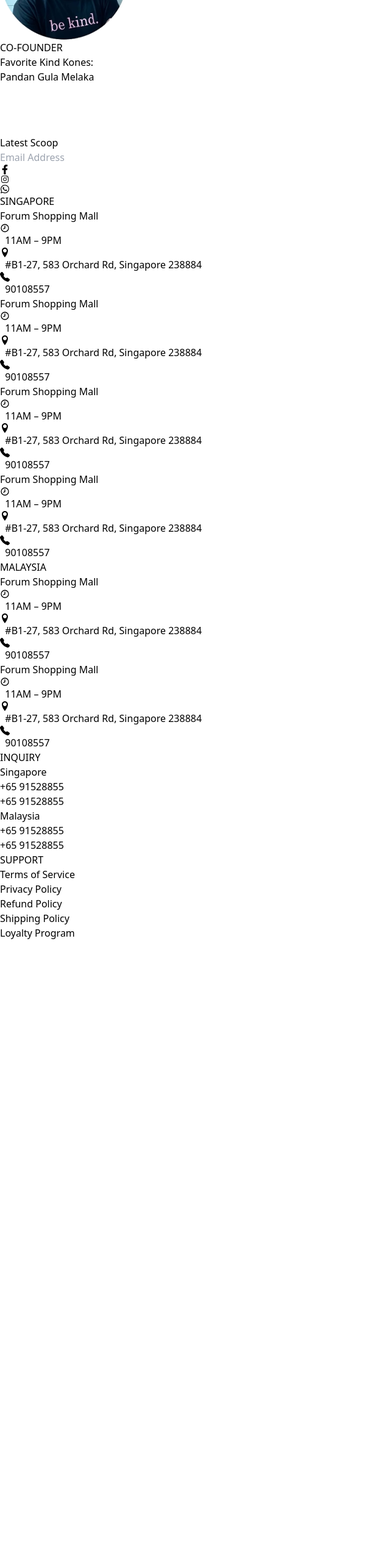
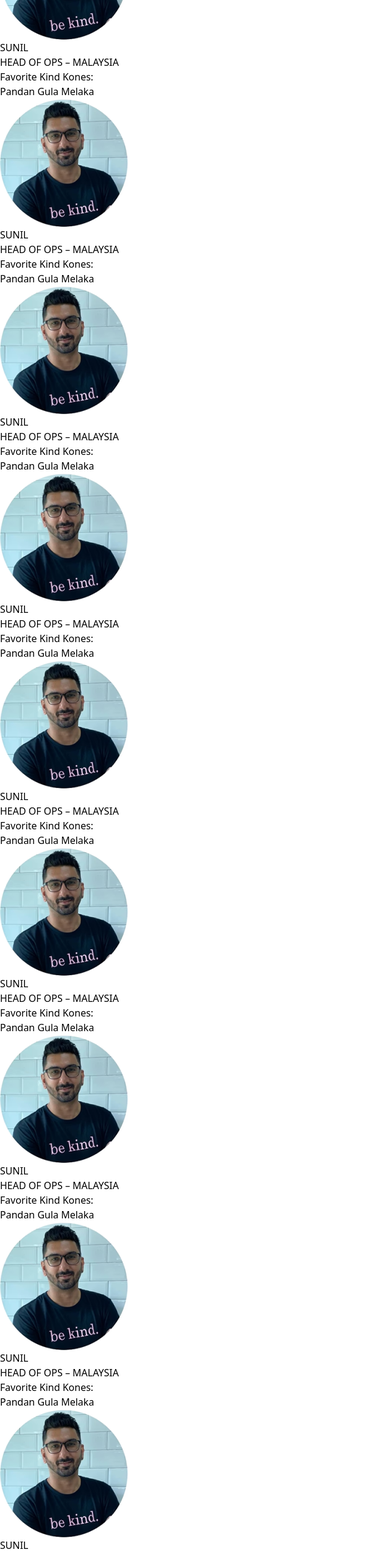
Before and after one commit to Junayed5/Ice-cream, a React (Vite) app: page /about in a window 1280 px wide. Shown: the part 1755-4305 px from the top of the page at 61% size, without its empty margins (0-640 px from the left). Before the commit the page ends 3297 px from the top, so only its background shows below. Built offline with nearby package versions, Linux system fonts and the light colour scheme.

Commit message:
shop section working

```diff
--- a/src/layout/Navbar.jsx
+++ b/src/layout/Navbar.jsx
@@ -30,12 +30,12 @@ const Navbar = () => {
                 >
                   About
                 </Link>
-                <a
-                  href="#skills"
+                <Link
+                  to="/shop"
                   className="text-[#FFFFFF] px-3 py-2 rounded-md"
                 >
                   Shop
-                </a>
+                </Link>
                 <a
                   href="#projects"
                   className="text-[#FFFFFF] px-3 py-2 rounded-md"
--- a/src/pages/About.jsx
+++ b/src/pages/About.jsx
@@ -33,20 +33,88 @@ const About = () => {
       </div>
 
       <div>
-        <div>
-          <h2 className="font-bold text-2xl text-center">OUR TEAM</h2>
+        <div className=" text-center">
+          <h2 className="font-bold text-2xl">OUR TEAM</h2>
           <p className="border-b-2 w-20 mx-auto border-black py-1"></p>
 
-          <p>
+          <p className="mt-10" >
             “If you take out the team in teamwork, it’s just work. Now who wants
             that?”
-          </p>
-          <p>– Matthew Woodring Stover –</p>
+          </p >
+          <p className="mt-8">– Matthew Woodring Stover –</p>
         </div>
-        <div>
-          <div className=" ">
-            <img src="person.png" alt="" />
-            <p className="text-xl font-semibold"> CO-FOUNDER</p>
+        <div className="flex max-w-[1440px] justify-center mx-auto">
+          <div className="w-60 mx-9 mt-10 text-center ">
+            <img className="mx-auto" src="person.png" alt="" />
+            <p className="text-xl font-semibold mt-5">SUNIL</p>
+            <p className="text-lg text-[#333333] ">HEAD OF OPS – MALAYSIA</p>
+            <p className="text-sm text-[#979797] ">Favorite Kind Kones:</p>
+            <p className="text-sm text-[#979797] ">Pandan Gula Melaka</p>
+          </div>
+          <div className="w-60 mx-9 mt-10 text-center ">
+            <img className="mx-auto" src="person.png" alt="" />
+            <p className="text-xl font-semibold mt-5">SUNIL</p>
+            <p className="text-lg text-[#333333] ">HEAD OF OPS – MALAYSIA</p>
+            <p className="text-sm text-[#979797] ">Favorite Kind Kones:</p>
+            <p className="text-sm text-[#979797] ">Pandan Gula Melaka</p>
+          </div>
+        </div>
+        <div className="flex max-w-[1440px] justify-center mx-auto">
+          <div className="w-60 mx-9 mt-10 text-center ">
+            <img className="mx-auto" src="person.png" alt="" />
+            <p className="text-xl font-semibold mt-5">SUNIL</p>
+            <p className="text-lg text-[#333333] ">HEAD OF OPS – MALAYSIA</p>
+            <p className="text-sm text-[#979797] ">Favorite Kind Kones:</p>
+            <p className="text-sm text-[#979797] ">Pandan Gula Melaka</p>
+          </div>
+          <div className="w-60 mx-9 mt-10 text-center ">
+            <img className="mx-auto" src="person.png" alt="" />
+            <p className="text-xl font-semibold mt-5">SUNIL</p>
+            <p className="text-lg text-[#333333] ">HEAD OF OPS – MALAYSIA</p>
+            <p className="text-sm text-[#979797] ">Favorite Kind Kones:</p>
+            <p className="text-sm text-[#979797] ">Pandan Gula Melaka</p>
+          </div>
+          <div className="w-60 mx-9 mt-10 text-center ">
+            <img className="mx-auto" src="person.png" alt="" />
+            <p className="text-xl font-semibold mt-5">SUNIL</p>
+            <p className="text-lg text-[#333333] ">HEAD OF OPS – MALAYSIA</p>
+            <p className="text-sm text-[#979797] ">Favorite Kind Kones:</p>
+            <p className="text-sm text-[#979797] ">Pandan Gula Melaka</p>
+          </div>
+          <div className="w-60 mx-9 mt-10 text-center ">
+            <img className="mx-auto" src="person.png" alt="" />
+            <p className="text-xl font-semibold mt-5">SUNIL</p>
+            <p className="text-lg text-[#333333] ">HEAD OF OPS – MALAYSIA</p>
+            <p className="text-sm text-[#979797] ">Favorite Kind Kones:</p>
+            <p className="text-sm text-[#979797] ">Pandan Gula Melaka</p>
+          </div>
+        </div>
+        <div className="flex max-w-[1440px] justify-center mx-auto">
+          <div className="w-60 mx-9 mt-10 text-center ">
+            <img className="mx-auto" src="person.png" alt="" />
+            <p className="text-xl font-semibold mt-5">SUNIL</p>
+            <p className="text-lg text-[#333333] ">HEAD OF OPS – MALAYSIA</p>
+            <p className="text-sm text-[#979797] ">Favorite Kind Kones:</p>
+            <p className="text-sm text-[#979797] ">Pandan Gula Melaka</p>
+          </div>
+          <div className="w-60 mx-9 mt-10 text-center ">
+            <img className="mx-auto" src="person.png" alt="" />
+            <p className="text-xl font-semibold mt-5">SUNIL</p>
+            <p className="text-lg text-[#333333] ">HEAD OF OPS – MALAYSIA</p>
+            <p className="text-sm text-[#979797] ">Favorite Kind Kones:</p>
+            <p className="text-sm text-[#979797] ">Pandan Gula Melaka</p>
+          </div>
+          <div className="w-60 mx-9 mt-10 text-center ">
+            <img className="mx-auto" src="person.png" alt="" />
+            <p className="text-xl font-semibold mt-5">SUNIL</p>
+            <p className="text-lg text-[#333333] ">HEAD OF OPS – MALAYSIA</p>
+            <p className="text-sm text-[#979797] ">Favorite Kind Kones:</p>
+            <p className="text-sm text-[#979797] ">Pandan Gula Melaka</p>
+          </div>
+          <div className="w-60 mx-9 mt-10 text-center ">
+            <img className="mx-auto" src="person.png" alt="" />
+            <p className="text-xl font-semibold mt-5">SUNIL</p>
+            <p className="text-lg text-[#333333] ">HEAD OF OPS – MALAYSIA</p>
             <p className="text-sm text-[#979797] ">Favorite Kind Kones:</p>
             <p className="text-sm text-[#979797] ">Pandan Gula Melaka</p>
           </div>
--- /dev/null
+++ b/src/pages/Shop.jsx
@@ -0,0 +1,91 @@
+import React from "react";
+import { IoIosArrowForward } from "react-icons/io";
+
+const Shop = () => {
+  const products = [
+    {
+      name: "Ice Cream",
+      price: "9.99",
+      quantity: 0,
+      image:
+        "https://i.ibb.co/QF4mbbR/7-Form-Link-kindkones-veganicecream-plantbasedicecream-allnaturalingredients-coconuticecream-coconut.png",
+    },
+    {
+      name: "Ice Cream",
+      price: "9.99",
+      quantity: 0,
+      image:
+        "https://i.ibb.co/QF4mbbR/7-Form-Link-kindkones-veganicecream-plantbasedicecream-allnaturalingredients-coconuticecream-coconut.png",
+    },
+    {
+      name: "Ice Cream",
+      price: "9.99",
+      quantity: 0,
+      image:
+        "https://i.ibb.co/QF4mbbR/7-Form-Link-kindkones-veganicecream-plantbasedicecream-allnaturalingredients-coconuticecream-coconut.png",
+    },
+    {
+      name: "Ice Cream",
+      price: "9.99",
+      quantity: 0,
+      image:
+        "https://i.ibb.co/QF4mbbR/7-Form-Link-kindkones-veganicecream-plantbasedicecream-allnaturalingredients-coconuticecream-coconut.png",
+    },
+    {
+      name: "Ice Cream",
+      price: "9.99",
+      quantity: 0,
+      image:
+        "https://i.ibb.co/QF4mbbR/7-Form-Link-kindkones-veganicecream-plantbasedicecream-allnaturalingredients-coconuticecream-coconut.png",
+    },
+    {
+      name: "Ice Cream",
+      price: "9.99",
+      quantity: 0,
+      image:
+        "https://i.ibb.co/QF4mbbR/7-Form-Link-kindkones-veganicecream-plantbasedicecream-allnaturalingredients-coconuticecream-coconut.png",
+    },
+  ];
+  const categories = ["Ice Cream", "Kind Deals", "Cakes & Bakes", "Cookies & Kones", "Bliss Balls", "Gifts & Merch"]
+
+  return (
+    <div className="flex mx-64 my-10">
+      <div className="w-1/4">
+        <h3 className="text-xl uppercase py-3">Categories</h3>
+        <hr />
+        <ul>
+            {
+                categories.map(category => <li className="flex items-center py-2 gap-x-3"> <IoIosArrowForward />{category}</li>)
+            }
+        </ul>
+      </div>
+      <div className="">
+        <div className="grid grid-cols-3 gap-x-7 gap-y-6">
+          {products.map(({ image, name, price, quantity }) => {
+            return (
+                <div className="w-fit">
+                  <img className="h-80 w-80" src={image} alt="" />
+                  <div className="">
+                    <p className="text-center">{name}</p>
+                    <p className="text-center">From ${price}</p>
+
+                    <div className="flex justify-center">
+                      <button className="h-10 w-14 bg-[#51659C] text-white rounded-md ">
+                        -
+                      </button>
+                      <p className="h-10 w-16 text-center py-2">{quantity}</p>
+                      <button className="h-10 w-14 bg-[#51659C] text-white rounded-md ">
+                        +
+                      </button>
+                    </div>
+                  </div>
+                </div>
+            );
+          })}
+        </div>
+      </div>
+    </div>
+  );
+};
+
+export default Shop;
--- a/src/routers/routers.jsx
+++ b/src/routers/routers.jsx
@@ -2,6 +2,7 @@ import { createBrowserRouter } from "react-router-dom";
 import Main from "../layout/Main";
 import Home from "../pages/Home";
 import About from "../pages/About";
+import Shop from "../pages/Shop";
 
 const router = createBrowserRouter([
     {
@@ -16,6 +17,11 @@ const router = createBrowserRouter([
                 path : "/about",
                 element : <About/>
             }
+            ,
+            {
+                path : "/shop",
+                element : <Shop/>
+            }
         ]
     }
 ]);
```
